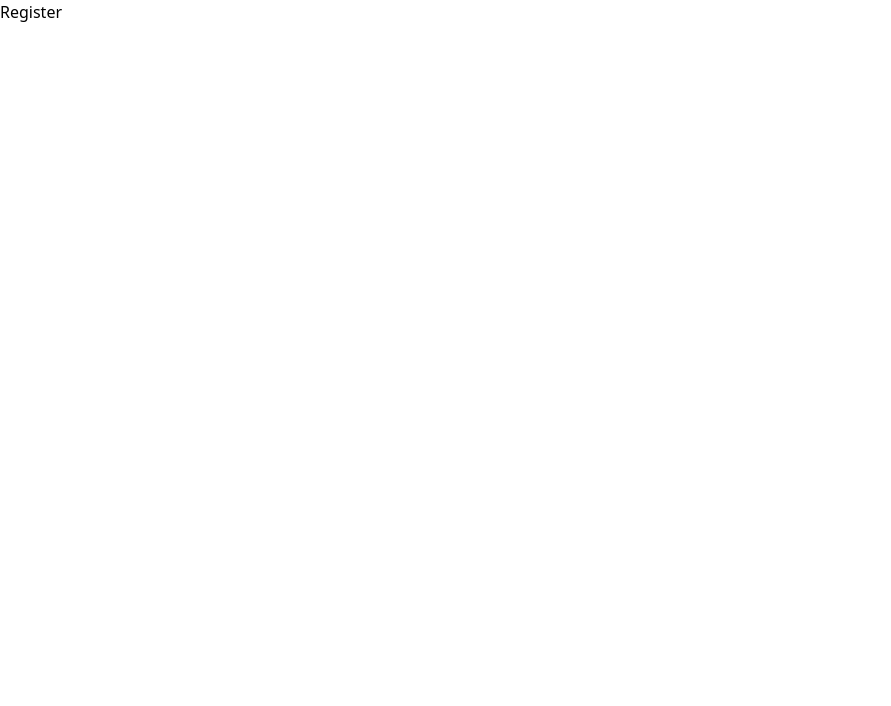
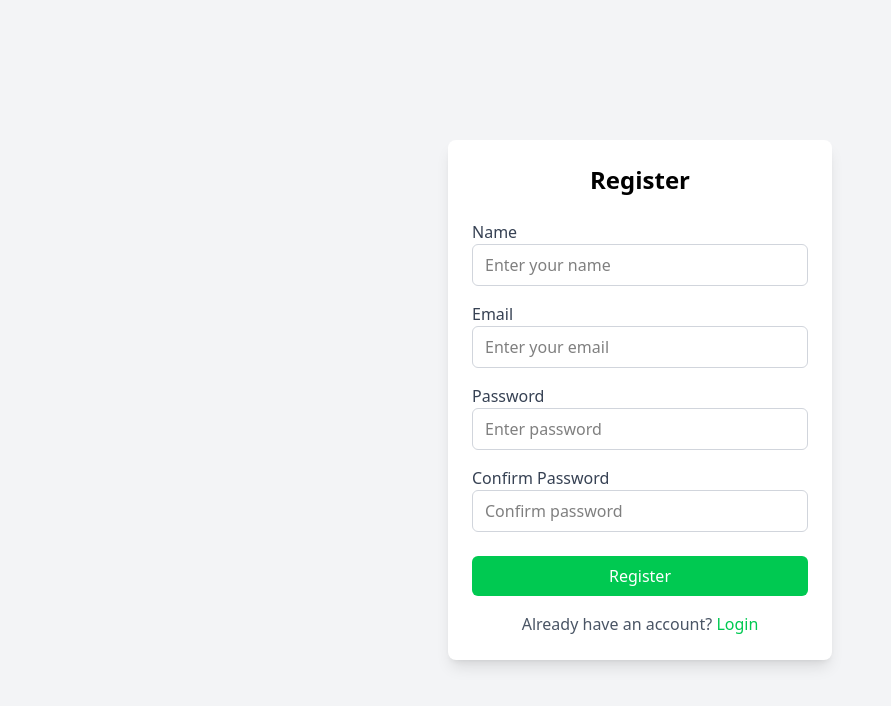
Before and after one commit to rshdgvn/finance-tracker, a React (Vite) app in the folder client/: page /register in a window 1280 px wide. Shown: the top 706 px of the page, without its empty margins (0-891 px from the left). Built offline with nearby package versions, Linux system fonts and the light colour scheme.

Commit message:
feat(auth): initial structure for my auth pages

```diff
--- a/client/src/auth/Home.jsx
+++ b/client/src/auth/Home.jsx
@@ -1,13 +1,34 @@
 import React from "react";
+import { Link } from "react-router-dom";
 
 const Home = () => {
   return (
-    <div className="flex justify-center mt-4">
-      <h1 className="text-3xl text-red-400">
-        Welcome to Personal Finance Tracker
-      </h1>
+    <div className="flex items-center justify-center min-h-screen bg-gray-100">
+      <div className="bg-white p-8 rounded-lg shadow-md w-full max-w-md text-center">
+        {/* Title */}
+        <h1 className="text-3xl font-bold text-gray-800 mb-4">
+          Personal Finance Tracker
+        </h1>
+        <p className="text-gray-600 mb-6">
+          Track your income, expenses, and savings in one place.
+        </p>
 
-      <div></div>
+        {/* Buttons */}
+        <div className="flex flex-col gap-4">
+          <Link
+            to="/register"
+            className="bg-green-500 text-white px-4 py-2 rounded-lg font-medium hover:bg-green-600 transition"
+          >
+            Create an Account
+          </Link>
+          <Link
+            to="/login"
+            className="bg-blue-500 text-white px-4 py-2 rounded-lg font-medium hover:bg-blue-600 transition"
+          >
+            Login
+          </Link>
+        </div>
+      </div>
     </div>
   );
 };
--- a/client/src/auth/Login.jsx
+++ b/client/src/auth/Login.jsx
@@ -1,9 +1,56 @@
-import React from 'react'
+import React from "react";
 
 const Login = () => {
   return (
-    <div>Login</div>
-  )
-}
+    <div className="flex items-center justify-center min-h-screen bg-gray-100">
+      <div className="bg-white p-8 rounded-lg shadow-md w-full max-w-md">
+        {/* Title */}
+        <h2 className="text-2xl font-bold text-gray-800 mb-6 text-center">
+          Login
+        </h2>
 
-export default Login
+        {/* Form */}
+        <form className="space-y-4">
+          <div>
+            <label className="block text-gray-700 font-medium mb-1">
+              Email
+            </label>
+            <input
+              type="email"
+              placeholder="Enter your email"
+              className="w-full px-4 py-2 border rounded-lg focus:outline-none focus:ring-2 focus:ring-blue-400"
+            />
+          </div>
+
+          <div>
+            <label className="block text-gray-700 font-medium mb-1">
+              Password
+            </label>
+            <input
+              type="password"
+              placeholder="Enter your password"
+              className="w-full px-4 py-2 border rounded-lg focus:outline-none focus:ring-2 focus:ring-blue-400"
+            />
+          </div>
+
+          <button
+            type="submit"
+            className="w-full bg-blue-500 text-white px-4 py-2 rounded-lg font-medium hover:bg-blue-600 transition"
+          >
+            Login
+          </button>
+        </form>
+
+        {/* Link to register */}
+        <p className="mt-4 text-center text-gray-600">
+          Don't have an account?{" "}
+          <a href="/register" className="text-blue-500 hover:underline">
+            Register here
+          </a>
+        </p>
+      </div>
+    </div>
+  );
+};
+
+export default Login;
--- a/client/src/auth/Register.jsx
+++ b/client/src/auth/Register.jsx
@@ -1,9 +1,65 @@
-import React from 'react'
+import React from "react";
 
 const Register = () => {
   return (
-    <div>Register</div>
-  )
-}
+    <div className="flex justify-center items-center min-h-screen bg-gray-100">
+      <div className="bg-white p-6 rounded-lg shadow-lg w-full max-w-sm">
+        <h2 className="text-2xl font-bold text-center mb-6">Register</h2>
 
-export default Register
+        <form>
+          <div className="mb-4">
+            <label className="block text-gray-700">Name</label>
+            <input
+              type="text"
+              placeholder="Enter your name"
+              className="w-full px-3 py-2 border border-gray-300 rounded-md focus:outline-none focus:ring focus:ring-green-300"
+            />
+          </div>
+
+          <div className="mb-4">
+            <label className="block text-gray-700">Email</label>
+            <input
+              type="email"
+              placeholder="Enter your email"
+              className="w-full px-3 py-2 border border-gray-300 rounded-md focus:outline-none focus:ring focus:ring-green-300"
+            />
+          </div>
+
+          <div className="mb-4">
+            <label className="block text-gray-700">Password</label>
+            <input
+              type="password"
+              placeholder="Enter password"
+              className="w-full px-3 py-2 border border-gray-300 rounded-md focus:outline-none focus:ring focus:ring-green-300"
+            />
+          </div>
+
+          <div className="mb-6">
+            <label className="block text-gray-700">Confirm Password</label>
+            <input
+              type="password"
+              placeholder="Confirm password"
+              className="w-full px-3 py-2 border border-gray-300 rounded-md focus:outline-none focus:ring focus:ring-green-300"
+            />
+          </div>
+
+          <button
+            type="submit"
+            className="w-full bg-green-500 text-white py-2 rounded-md hover:bg-green-600 transition"
+          >
+            Register
+          </button>
+
+          <p className="text-center text-gray-600 mt-4">
+            Already have an account?{" "}
+            <a href="/login" className="text-green-500 hover:underline">
+              Login
+            </a>
+          </p>
+        </form>
+      </div>
+    </div>
+  );
+};
+
+export default Register;
```
